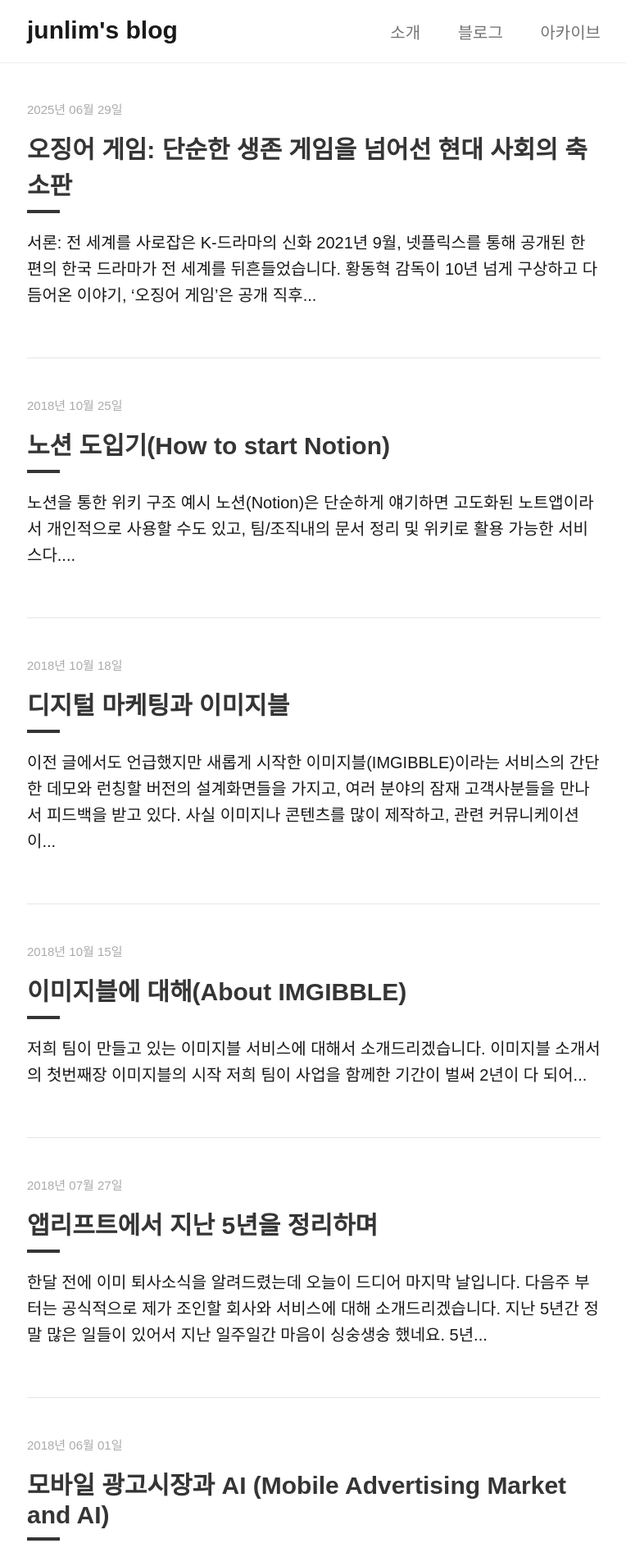
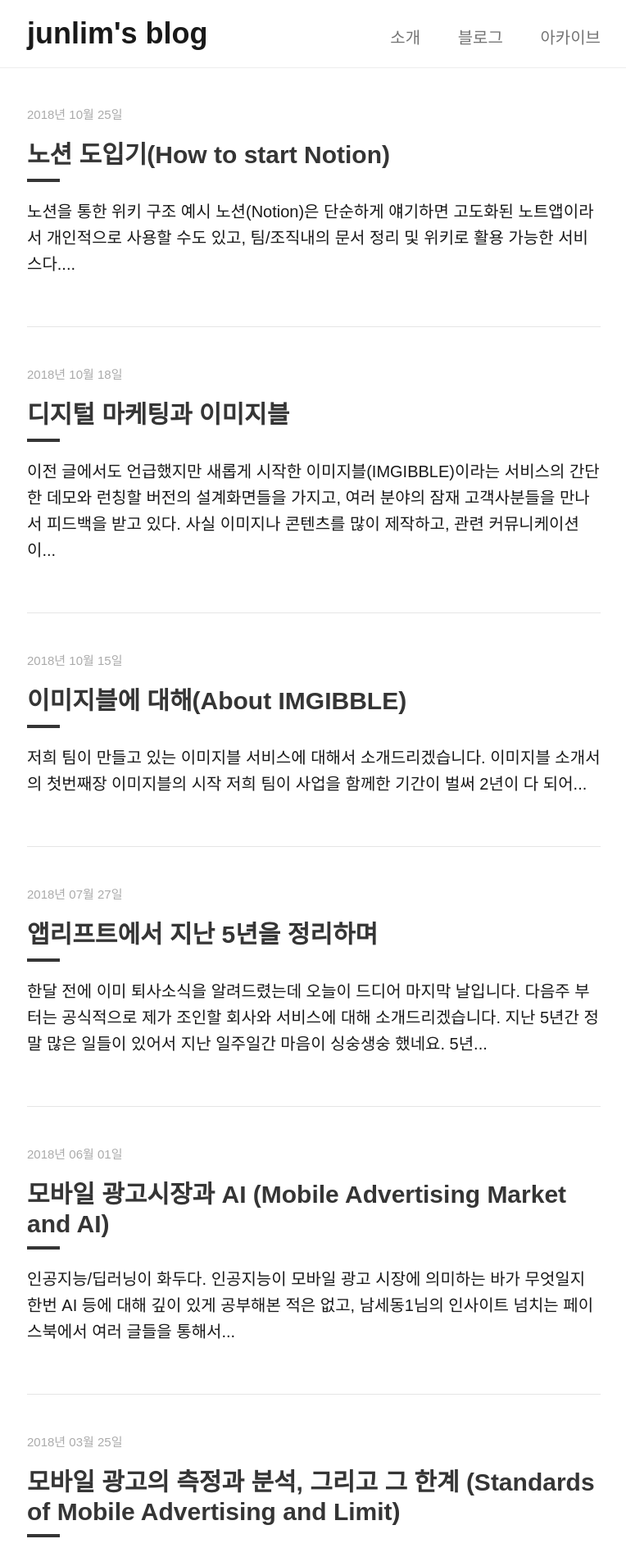
Before and after one commit to hyungyunlim/hyungyunlim.github.io, a Jekyll site: the page built from index.html, in a window 1280 px wide. Shown: the top 1899 px of the page at 82% size, without its empty margins (257-1021 px from the left). Built offline with Jekyll 4.4.1, drawn with Linux system fonts in a browser that asks for light colours; the list of posts is cut into pages by our own code; part of the change alters nothing that is shown.

Commit message:
Style: 모바일 헤딩 크기 조정하여 가독성 향상
- 모바일에서 H1-H6 태그 크기를 웹 표준에 맞게 조정
- 600px 이상 화면에서는 기존보다 큰 크기 유지
- 반응형 디자인으로 디바이스별 최적화

🤖 Generated with [Claude Code](https://claude.ai/code)

Co-Authored-By: Claude <noreply@anthropic.com>

```diff
--- a/_posts/2025-06-29-squid-game-unpacked.md
+++ /dev/null
@@ -1,115 +0,0 @@
----
-title: "오징어 게임: 단순한 생존 게임을 넘어선 현대 사회의 축소판"
-filename: 2025-06-29-squid-game-unpacked
-date: 2025-06-29
-share: true
-categories:
-  - Culture
-  - Media
-tags:
-  - 오징어
-  - 게임
-  - 넷플릭스
-  - 드라마
-  - 사회
-  - 비판
-  - 생존
-  - 자본주의
-excerpt: 전 세계를 강타한 넷플릭스 시리즈 '오징어 게임'은 단순한 서바이벌 드라마가 아닙니다. 이 글에서는 '오징어 게임'이 어떻게 현대 사회의 치열한 경쟁, 불평등, 그리고 인간성 상실의 문제를 적나라하게 보여주는지 심층적으로 분석합니다.
----
-
-## 서론: 전 세계를 사로잡은 K-드라마의 신화
-
-2021년 9월, 넷플릭스를 통해 공개된 한 편의 한국 드라마가 전 세계를 뒤흔들었습니다. 황동혁 감독이 10년 넘게 구상하고 다듬어온 이야기, **'오징어 게임'**은 공개 직후 94개국에서 넷플릭스 시청률 1위를 기록하며 단순한 흥행을 넘어 하나의 사회 현상으로 자리 잡았습니다. 달고나 뽑기, 초록색 체육복, 그리고 '무궁화 꽃이 피었습니다'의 섬뜩한 멜로디는 국경을 넘어 패러디와 밈(meme)으로 확산되었죠.
-
-하지만 '오징어 게임'이 이토록 폭발적인 반응을 얻은 이유는 단순히 자극적인 데스 게임이라는 소재 때문만은 아닐 것입니다. 이 드라마는 벼랑 끝에 몰린 456명의 참가자들이 목숨을 걸고 벌이는 서바이벌 게임을 통해, 오늘날 우리가 살아가는 **자본주의 사회의 어두운 민낯**을 적나라하게 투영하고 있습니다. 무한 경쟁, 승자 독식, 과정의 불공정, 그리고 그 안에서 서서히 마모되어 가는 인간성. '오징어 게임'은 이러한 현대 사회의 문제들을 극단적인 상황 설정 속에서 압축적으로 보여주며 시청자들에게 깊은 공감과 함께 서늘한 질문을 던집니다.
-
-이 글에서는 '오징어 게임'이 단순한 엔터테인먼트를 넘어 어떻게 현대 사회에 대한 날카로운 비판을 담아내고 있는지, 그 성공 요인은 무엇이며 우리에게 어떤 메시지를 남겼는지 심층적으로 분석하고자 합니다. 드라마 속 상징과 장치, 주요 인물들의 선택, 그리고 게임의 규칙 하나하나에 담긴 의미를 파헤치며 '오징어 게임'의 다층적인 매력을 탐구해 보겠습니다.
-
-## 1. '오징어 게임'의 세계관: 현실보다 더 현실 같은 절망의 공간
-
-'오징어 게임'의 세계는 철저히 현실에 발을 딛고 있습니다. 참가자들은 외계인에게 납치되거나 미지의 세계로 빨려 들어간 것이 아닙니다. 그들은 모두 우리 주변에서 볼 수 있는 평범한 사람들, 하지만 감당할 수 없는 빚과 절망으로 인해 사회의 가장자리로 내몰린 이들입니다.
-
-### 1.1. 456억, 달콤하지만 잔혹한 유혹
-
-게임의 총상금 **456억 원**은 참가자 한 명당 1억 원이라는 가치가 매겨진, 그들의 목숨값입니다. 이 거대한 금액은 참가자들에게 인생 역전의 유일한 희망처럼 보이지만, 동시에 그들을 가장 비인간적인 경쟁으로 내모는 미끼이기도 합니다.
-
-> "밖에서의 삶은 더 지옥이야." - 참가자 중 한 명
-
-이 대사는 '오징어 게임'의 핵심을 관통합니다. 게임장 밖의 현실이 너무나도 가혹하기에, 참가자들은 목숨을 건 비현실적인 게임을 차라리 '공정한' 기회라고 여기게 됩니다. 이는 현대 사회의 극심한 경제적 불평등과 기회의 불균형이 개인을 얼마나 극단적인 상황으로 내몰 수 있는지를 상징적으로 보여줍니다.
-
-### 1.2. 동심의 놀이, 가장 잔혹한 규칙
-
-'오징어 게임'의 가장 큰 아이러니는 '무궁화 꽃이 피었습니다', '달고나 뽑기', '구슬치기' 등 어린 시절의 추억이 담긴 놀이들이 가장 잔혹한 생존 게임의 도구로 사용된다는 점입니다. 순수함의 상징이 죽음의 규칙으로 변모하는 모습은, 공정하고 평등해야 할 사회의 기본 규칙이 어떻게 왜곡되고 변질될 수 있는지를 암시합니다.
-
-**게임의 특징:**
-
-*   **단순함:** 규칙은 누구나 쉽게 이해할 수 있을 만큼 간단합니다.
-*   **평등함(표면적):** 모두에게 동일한 규칙과 기회가 주어지는 것처럼 보입니다.
-*   **잔혹함:** 탈락은 곧 죽음입니다.
-
-이러한 게임의 속성은 '노력하면 성공할 수 있다'는 자본주의의 명제가 실제로는 얼마나 허상에 가까운지를 비판합니다. 모두에게 동일한 기회가 주어진 것처럼 보이지만, 사실상 아주 작은 차이(달고나 모양 선택 등)나 운, 혹은 타인과의 관계가 생사를 가르는 결정적인 요소로 작용하기 때문입니다.
-
-## 2. 주요 인물을 통해 본 인간 군상의 파노라마
-
-'오징어 게임'은 다양한 인간 군상을 통해 극한 상황에서 드러나는 본성을 탐구합니다.
-
-### 2.1. 성기훈 (456번): 선(善)과 이기심 사이의 갈등
-
-주인공 **성기훈**은 정리해고 노동자 출신으로, 도박에 빠져 빚더미에 앉은 인물입니다. 그는 가장 인간적인 모습을 유지하려 애쓰지만, 생존의 위협 앞에서 이기적인 선택을 하기도 하는 입체적인 캐릭터입니다.
-
-*   **인간성의 유지:** 오일남(1번 참가자)을 챙기고, 다른 참가자들과 연대하려 노력합니다.
-*   **생존 본능:** 구슬치기 게임에서 오일남을 속여 살아남습니다.
-
-기훈의 모습은 평범한 개인들이 거대한 시스템의 압박 속에서 어떻게 자신의 신념과 생존 본능 사이에서 갈등하는지를 보여줍니다.
-
-### 2.2. 조상우 (218번): 합리적 이기주의의 비극
-
-서울대 경영학과 출신의 **조상우**는 기훈의 어린 시절 후배이자, 모두의 기대를 한 몸에 받았던 인재입니다. 하지만 그는 선물 투자 실패로 엄청난 빚을 지고 게임에 참가합니다. 상우는 뛰어난 두뇌와 냉철한 판단력으로 게임을 헤쳐나가지만, 생존을 위해 타인을 배신하고 기만하는 것을 서슴지 않습니다.
-
-> 상우의 선택은 '효율'과 '합리'를 최우선으로 여기는 현대 엘리트주의의 어두운 단면을 상징합니다. 그는 공동체나 연대보다는 개인의 생존을 우선시하며, 이는 결국 자기 자신마저 파괴하는 비극으로 이어집니다.
-
-### 2.3. 강새벽 (067번): 불신과 연대의 경계에 선 이방인
-
-탈북자 출신인 **강새벽**은 보육원에 있는 동생을 데려오고, 북에 있는 어머니를 모셔오기 위해 돈이 필요한 인물입니다. 그녀는 누구도 믿지 않고 자신만의 힘으로 살아남으려 하지만, 점차 기훈과 연대하며 인간적인 모습을 보여줍니다. 새벽의 존재는 우리 사회의 소외된 이들, 즉 이주민이나 사회적 약자들이 겪는 불신과 고립을 상징합니다.
-
-## 3. '오징어 게임' 속 상징과 메타포
-
-'오징어 게임'은 다양한 시각적 장치와 상징을 통해 메시지를 강화합니다.
-
-| 상징물 | 의미 |
-| --- | --- |
-| **초록색 체육복** | 참가자들의 개성을 지우고, 사회 시스템에 의해 규격화된 개인을 상징 |
-| **분홍색 유니폼** | 게임의 진행 요원. 익명성과 계급 사회의 중간 관리자를 상징 |
-| **화려한 게임장** | 동화적인 색감과 디자인. 현실의 잔혹함을 가리는 기만적인 외피 |
-| **돼지 저금통** | 참가자들의 목숨값이 쌓이는 탐욕의 상징 |
-| **VIP** | 부유층. 타인의 고통을 유희로 소비하는 비인간적인 권력층을 상징 |
-
-특히, 마지막에 드러나는 **VIP들의 존재**는 '오징어 게임'의 비판이 향하는 최종 목적지를 명확히 보여줍니다. 그들에게 456명의 목숨은 그저 돈을 걸고 즐기는 '경마'와 다르지 않습니다. 이는 부와 권력을 가진 소수가 절대다수의 평범한 사람들의 삶을 어떻게 착취하고 유린하는지에 대한 강력한 고발입니다.
-
-## 4. '오징어 게임'은 왜 성공했는가?
-
-'오징어 게임'의 전 세계적인 성공은 몇 가지 핵심 요인으로 분석할 수 있습니다.
-
-1.  **보편적 공감대 형성:** 빚, 불평등, 경쟁과 같은 주제는 특정 국가나 문화에 국한되지 않는 전 세계적인 문제입니다. 각국의 시청자들은 '오징어 게임'의 설정 속에서 자국의 사회 문제를 발견하고 공감대를 형성했습니다.
-2.  **강렬한 시각적 미학:** 파스텔 톤의 비현실적인 게임 공간과 참가자들의 강렬한 색상 대비는 시청자들의 눈을 사로잡았습니다. 단순하면서도 상징적인 디자인은 소셜 미디어에서 재생산되기 용이했습니다.
-3.  **예측 불가능한 스토리:** 매회 반전을 거듭하는 스토리와 누가 살아남을지 예측할 수 없는 긴장감은 시청자들의 몰입도를 극대화했습니다.
-4.  **한국적 특수성의 매력:** '달고나', '딱지치기' 등 한국적인 놀이와 문화가 해외 시청자들에게는 신선하고 독특한 매력으로 다가왔습니다.
-
-## 결론: 당신은 어떤 선택을 할 것인가?
-
-'오징어 게임'은 우리에게 불편한 질문을 던지며 끝을 맺습니다. 456억 원의 상금을 손에 쥐었지만, 그 과정에서 모든 것을 잃은 성기훈은 결국 돈을 거의 쓰지 못합니다. 그의 모습은 시스템의 승자가 되어도 개인의 행복이 보장되지 않는 현실의 아이러니를 보여줍니다.
-
-드라마의 마지막, 빨간 머리로 염색한 기훈이 다시 게임에 전화하며 "나는 말이 아니야"라고 외치는 장면은, 더 이상 시스템의 장기말로 살지 않겠다는 선언이자, 이 부조리한 세상을 바꾸려는 의지의 표명입니다.
-
-'오징어 게임'은 단순한 드라마를 넘어, 우리 사회를 비추는 거울입니다. 우리는 이 게임과 같은 세상 속에서 어떤 선택을 하며 살아가고 있는가? 우리는 연대할 것인가, 아니면 살아남기 위해 타인을 밀어낼 것인가? 황동혁 감독이 던진 묵직한 질문은 이제 우리 모두의 몫으로 남았습니다.
-
----
-
-### 참고 자료
-
-1.  황동혁 감독 인터뷰 모음
-2.  넷플릭스, '오징어 게임' 공식 데이터 발표
-3.  자본주의 비판 관련 현대 철학 서적
-4.  글로벌 불평등에 관한 경제 보고서
-5.  서바이벌 장르의 역사와 변천에 대한 연구
--- a/_sass/_base.scss
+++ b/_sass/_base.scss
@@ -35,6 +35,55 @@ h6 {
 
 h3 {
   line-height: 1.8;
+}
+
+// 모바일 헤딩 크기 조정
+h1 {
+  font-size: 1.8rem;
+
+  @media (min-width: 600px) {
+    font-size: 2.2rem;
+  }
+}
+
+h2 {
+  font-size: 1.5rem;
+
+  @media (min-width: 600px) {
+    font-size: 1.8rem;
+  }
+}
+
+h3 {
+  font-size: 1.3rem;
+
+  @media (min-width: 600px) {
+    font-size: 1.5rem;
+  }
+}
+
+h4 {
+  font-size: 1.1rem;
+
+  @media (min-width: 600px) {
+    font-size: 1.3rem;
+  }
+}
+
+h5 {
+  font-size: 1rem;
+
+  @media (min-width: 600px) {
+    font-size: 1.1rem;
+  }
+}
+
+h6 {
+  font-size: 0.9rem;
+
+  @media (min-width: 600px) {
+    font-size: 1rem;
+  }
 }
 
 a {
```
